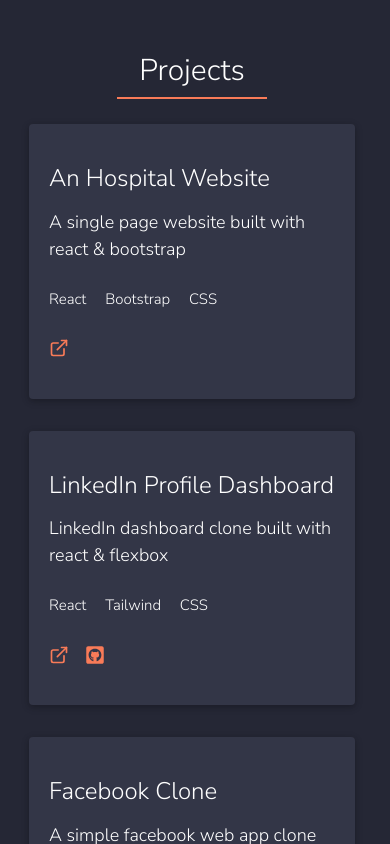
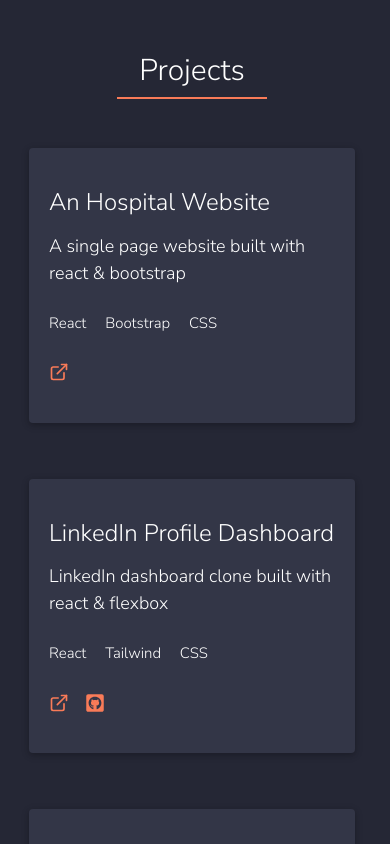
Before and after one commit to Ademayowa/portfolio-website-v1, a React (Create React App) app: page / in a window 390 px wide. Shown: the part 1660-2504 px from the top of the page. Built offline with nearby package versions, Linux system fonts and the light colour scheme; the HTML template or start-up script is replaced by a standard one.

Commit message:
added two shapes & adjusted mobile margin

```diff
--- a/src/components/ProjectList.js
+++ b/src/components/ProjectList.js
@@ -5,7 +5,7 @@
 
 const ProjectList = ({ project: { title, info, technologies, url, repo } }) => {
   return (
-    <div className='card card-body projectList'>
+    <div className='card card-body projectList mt-4'>
       <div className='card__content text-white'>
         <h4>{title}</h4>
         <p className='mt-3 mb-4'>{info}</p>
```
